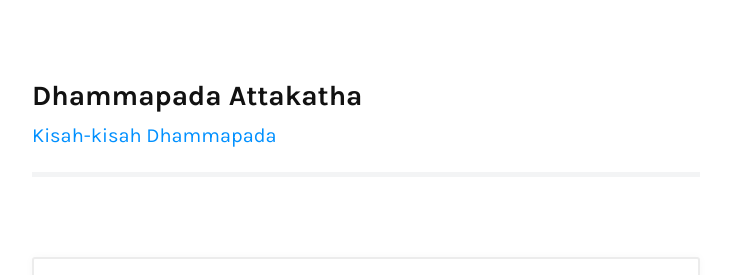
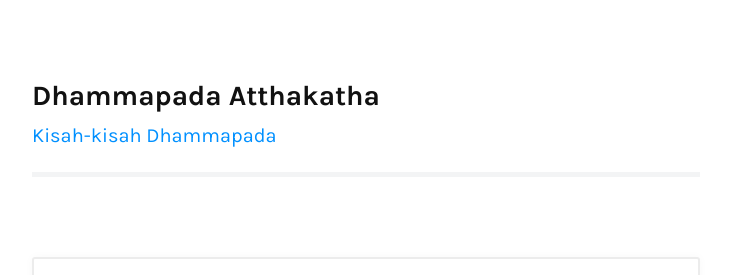
Before and after one commit to anestan/Dhammapada-Atthakatha, a Jekyll site: the page built from index.html, in a window 1280 px wide. Shown: the top 275 px of the page, without its empty margins (274-1005 px from the left). Built offline with Jekyll 4.4.1, drawn with Linux system fonts in a browser that asks for light colours.

Commit message:
update head meta

```diff
--- a/_config.yml
+++ b/_config.yml
@@ -1,6 +1,6 @@
 # Site settings
-site: Dhammapada Attakatha
-title: Dhammapada Attakatha
+site: Dhammapada Atthakatha
+title: Dhammapada Atthakatha
 description: Kisah-kisah Dhammapada
 baseurl: "" # the subpath of your site, e.g. /blog/
 url: "http://anestan.github.io/Dhammapada-Atthakatha/" # the base hostname & protocol for your site
```
Also changed, not shown: 12 other files.
